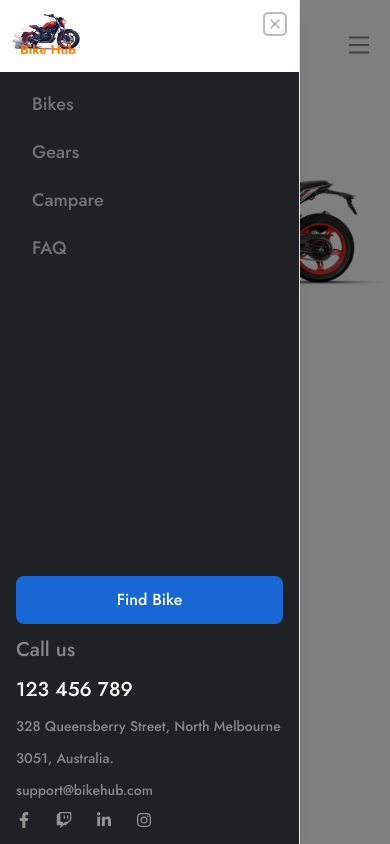
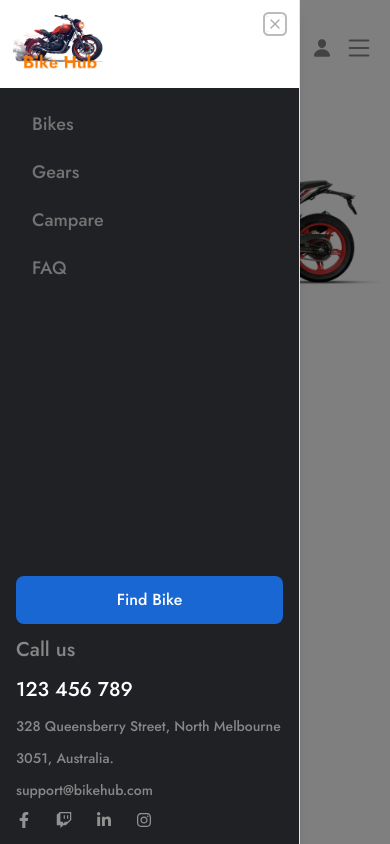
Before and after one commit to Hassan-mw/Bike-Hub, a Next.js app: page / in a window 390 px wide. Both pictures are taken after a click on the button 359 px from the left and 44 px from the top of the page. Built offline with nearby package versions, Linux system fonts and the light colour scheme.

Commit message:
Updated data

```diff
--- a/app/Navbar/Navigation.tsx
+++ b/app/Navbar/Navigation.tsx
@@ -13,6 +13,7 @@ import {
   SheetTrigger,
 } from "@/components/ui/sheet"
 import { FaFacebookF, FaInstagram, FaLinkedinIn, FaTwitch } from 'react-icons/fa'
+import { IoPerson } from 'react-icons/io5'
 
 
 
@@ -39,12 +40,14 @@ const Navigation = () => {
       </div>
       <div className=" sm:hidden ">
        <Sheet >
-     <SheetTrigger className='hover:cursor-pointer text-[#868787] '><BsList size={30} /></SheetTrigger>
+     <SheetTrigger className='hover:cursor-pointer text-[#868787] flex items-center justify-center space-x-3 '><Link href="/" className='hover:text-blue-500 duration-500'><IoPerson  size={20} /></Link><BsList size={30} /></SheetTrigger>
      <SheetContent className='bg-[#202124] text-[#868787]  w-[300px]'>
      <SheetHeader  >
 
-      <SheetTitle className='text-[#868787] bg-white min-w-full p-3'> <Link href="/"><img className='h-12 rounded-4xl' src="./logo.png" alt='logo' /></Link></SheetTitle>
-      <SheetDescription className='py-3 px-8 flex flex-col  '>
+      <SheetTitle className='text-[#868787] bg-white min-w-full p-3'>
+      <Link href="/"><img className='h-16 rounded-4xl' src="./logo.png" alt='logo' /></Link>
+         </SheetTitle>
+      <SheetDescription className='py-4 px-8 flex flex-col  '>
       <div className='flex flex-col items-start justify-center space-y-5  text-md hover:cursor-pointer '>
       <div className={` ${jost.className} text-lg   hover:text-white duration-500 `}>Bikes</div>
         <div className={` ${jost.className} text-lg   hover:text-white duration-500 `}>Gears</div>
```
